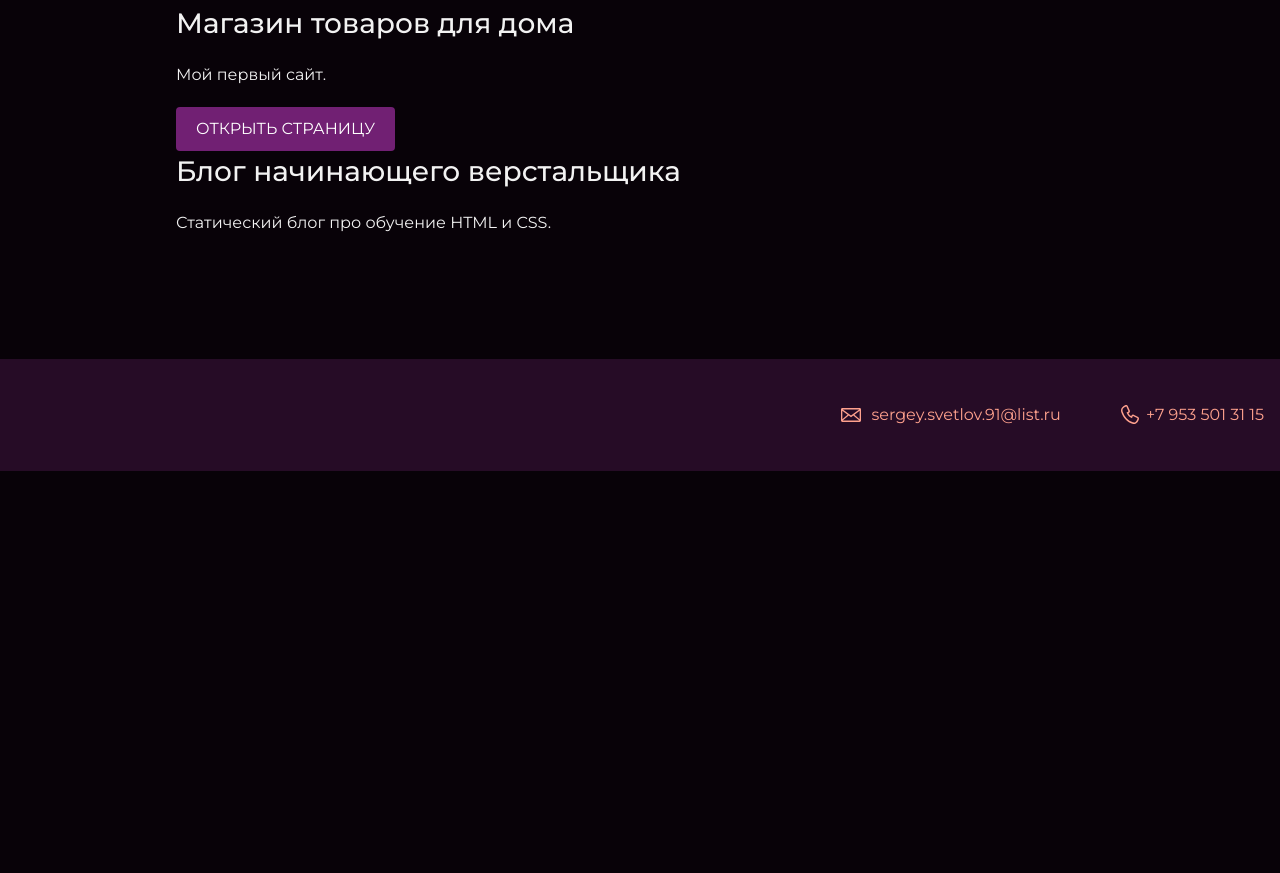
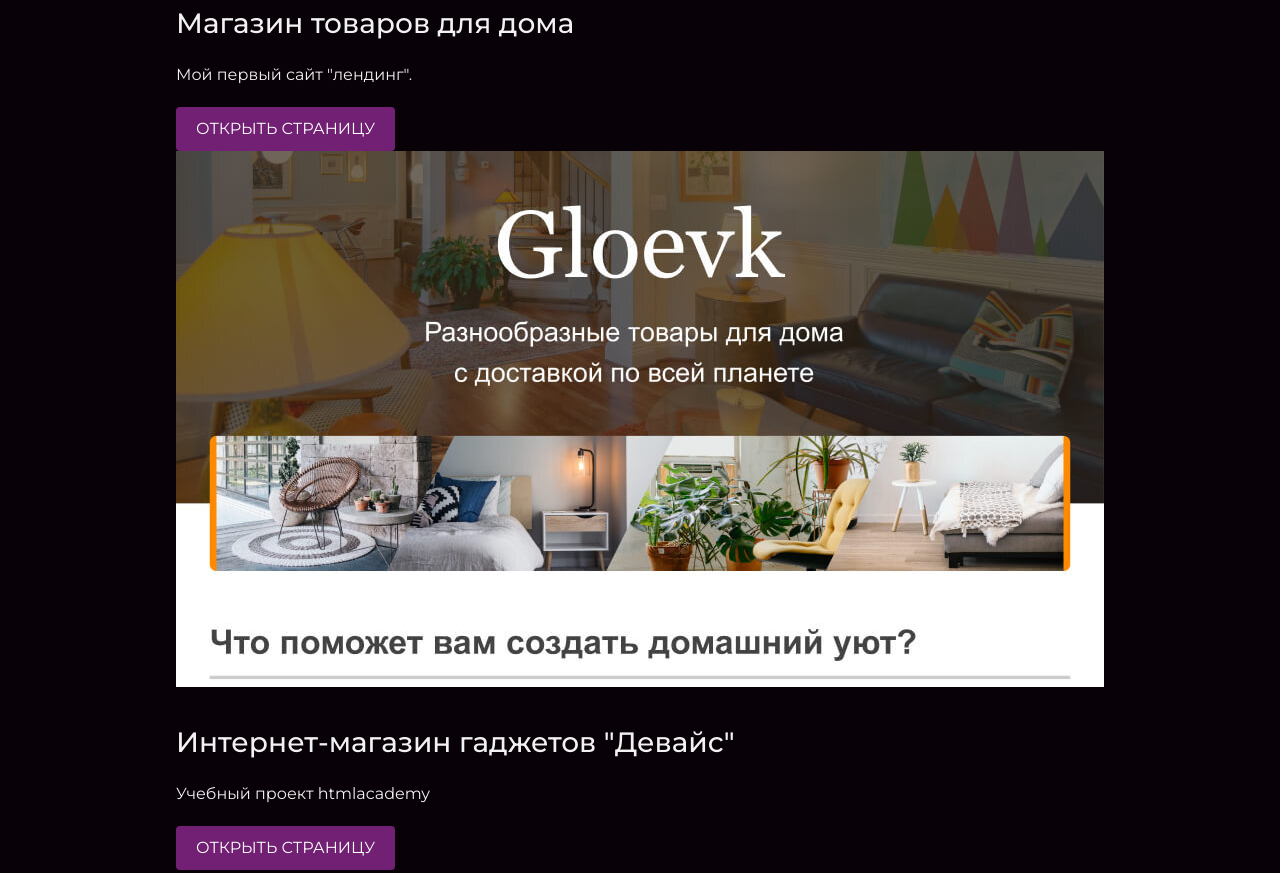
Before and after one commit to SergeySvetlov/portfolio, a plain HTML site: page index.html in a window 1280 px wide. Shown: the part 2867-3740 px from the top of the page. Before the commit the page ends 3338 px from the top, so only its background shows below. Drawn offline with Linux system fonts and the light colour scheme.

Commit message:
Расширяет портфолио

```diff
--- a/index.html
+++ b/index.html
@@ -37,7 +37,7 @@
                 <dt class="skill-html">HTML</dt>
                 <dd class="level"><div style="width: 60%;">60%</div></dd>
                 <dt class="skill-css">CSS</dt>
-                <dd class="level"><div style="width: 40%;">40%</div></dd>
+                <dd class="level"><div style="width: 50%;">50%</div></dd>
             </dl>
         </div>
     </section>
@@ -49,10 +49,14 @@
                 <img src="files/project.jpg" width="928" height="536" alt="Cайт магазина товаров для дома">
             </figure>
             <h3>Магазин товаров для дома</h3>
-            <p>Мой первый сайт.</p>
+            <p>Мой первый сайт "лендинг".</p>
             <a class="button" href="source/project/index.html">Открыть страницу</a>
-            <h3>Блог начинающего верстальщика</h3>
-            <p>Статический блог про обучение HTML и CSS.</p>
+            <figure class="project-image">
+                <img src="files/project.jpg" width="928" height="536" alt="Cайт магазина товаров для дома">
+            </figure>
+            <h3>Интернет-магазин гаджетов "Девайс"</h3>
+            <p>Учебный проект htmlacademy</p>
+            <a class="button" href="https://sergeysvetlov.github.io/1796475-device-32/">Открыть страницу</a>
         </div>
     </section>
 
```
